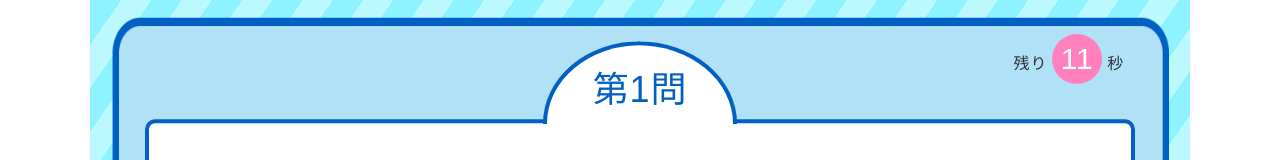
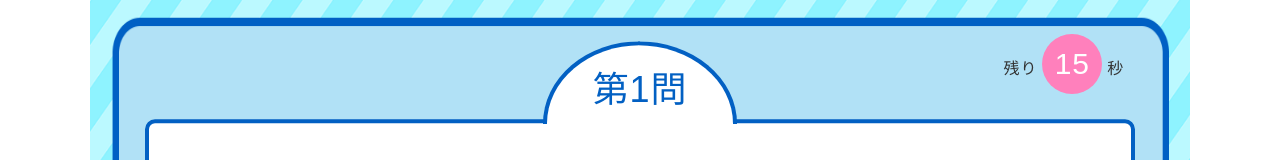
Before and after one commit to sanaevvv/quiz, a plain HTML site: page quiz/question.html in a window 1280 px wide. Shown: the top 160 px of the page. Drawn offline with nearby package versions, Linux system fonts and the light colour scheme.

Commit message:
スタイル修正

```diff
--- a/quiz/app.js
+++ b/quiz/app.js
@@ -153,18 +153,18 @@ const clickHandler = (e) => {
 // })
 
 // カウントダウン
-window.onload = function () {
-  let count = 15;
-  function timer(){
-    if (count >= 0) {
-      document.getElementById("timer").textContent = count
-      count--;
-    } else {
-      location.href = "http://localhost:5500/quiz/answer.html"
-    }
-  }
-  setInterval(timer, 1000);
- }
+// window.onload = function () {
+//   let count = 15;
+//   function timer(){
+//     if (count >= 0) {
+//       document.getElementById("timer").textContent = count
+//       count--;
+//     } else {
+//       location.href = "http://localhost:5500/quiz/answer.html"
+//     }
+//   }
+//   setInterval(timer, 1000);
+//  }
 
 //  次のクイズへ
 const nextQuiz = () => {
--- a/sass/_main.scss
+++ b/sass/_main.scss
@@ -167,12 +167,14 @@
       align-items: center;
       @include mq(tablet){
         padding-left: 70px;
-        padding-right:0;
-        width: 94%;
+        padding-right: 35px;
+        width: 90%;
+        line-height: 1.5;
       }
       @include mq(sp){
-        padding: 10px;
+        padding: 10px 30px;
         padding-left: 60px;
+
       }
     }
   }
@@ -269,9 +271,9 @@
 .bg-pink{
   background-color: $pink-color;
   display: inline-block;
-  width: 50px;
-  height: 50px;
-  line-height: 50px;
+  width: 60px;
+  height: 60px;
+  line-height: 60px;
   border-radius: 50%;
   color: #fff;
   font-size: 3rem;
@@ -313,8 +315,11 @@
   bottom: 5px;
   z-index: 30;
   @include mq(tablet){
-    max-width: 100%;
+    max-width: 20%;
     bottom:0;
+  }
+  @include mq(sp){
+    max-width: 15%;
   }
 }
 
```
Also changed, not shown: css/style.css, 1 other file.
